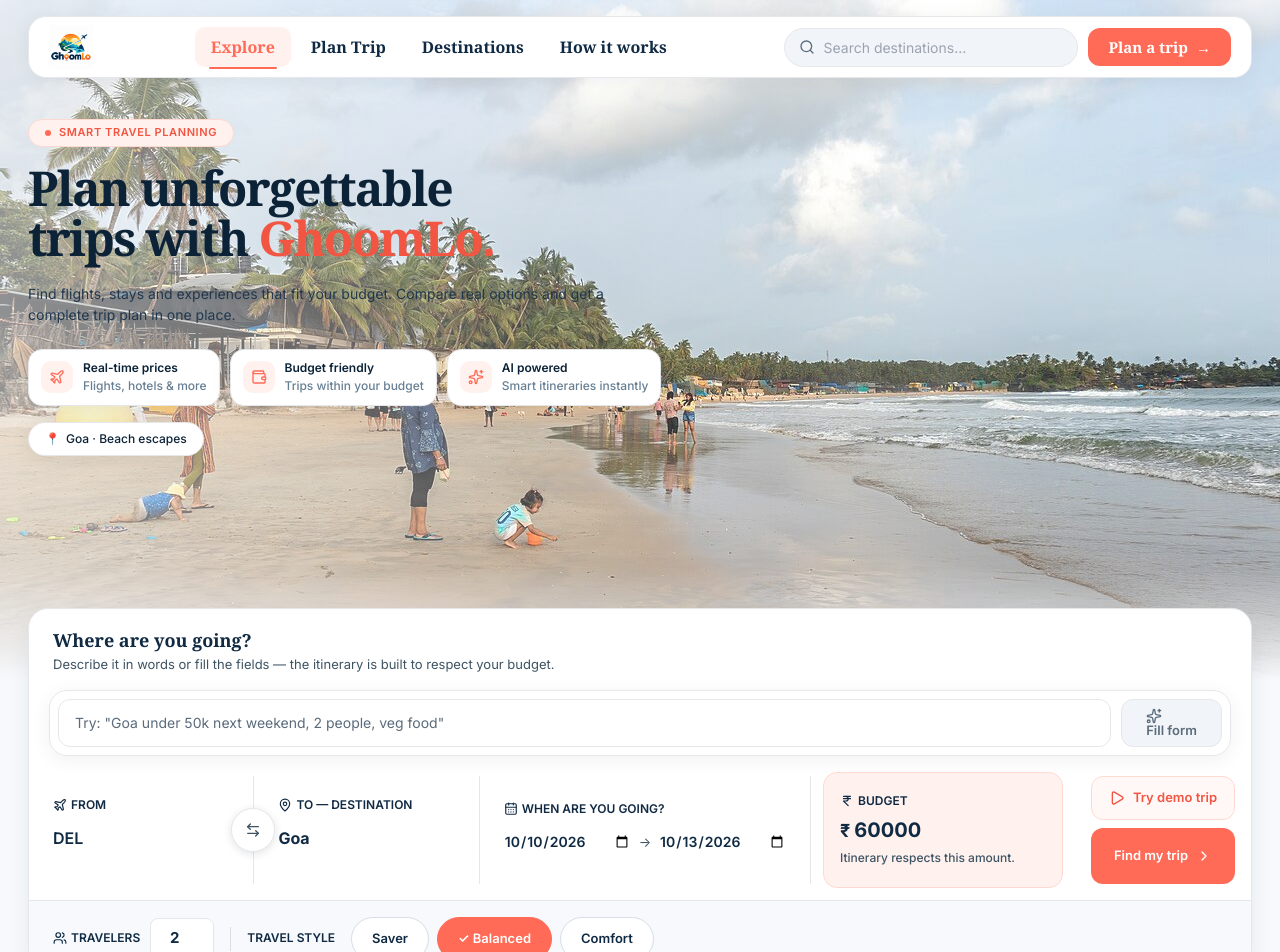
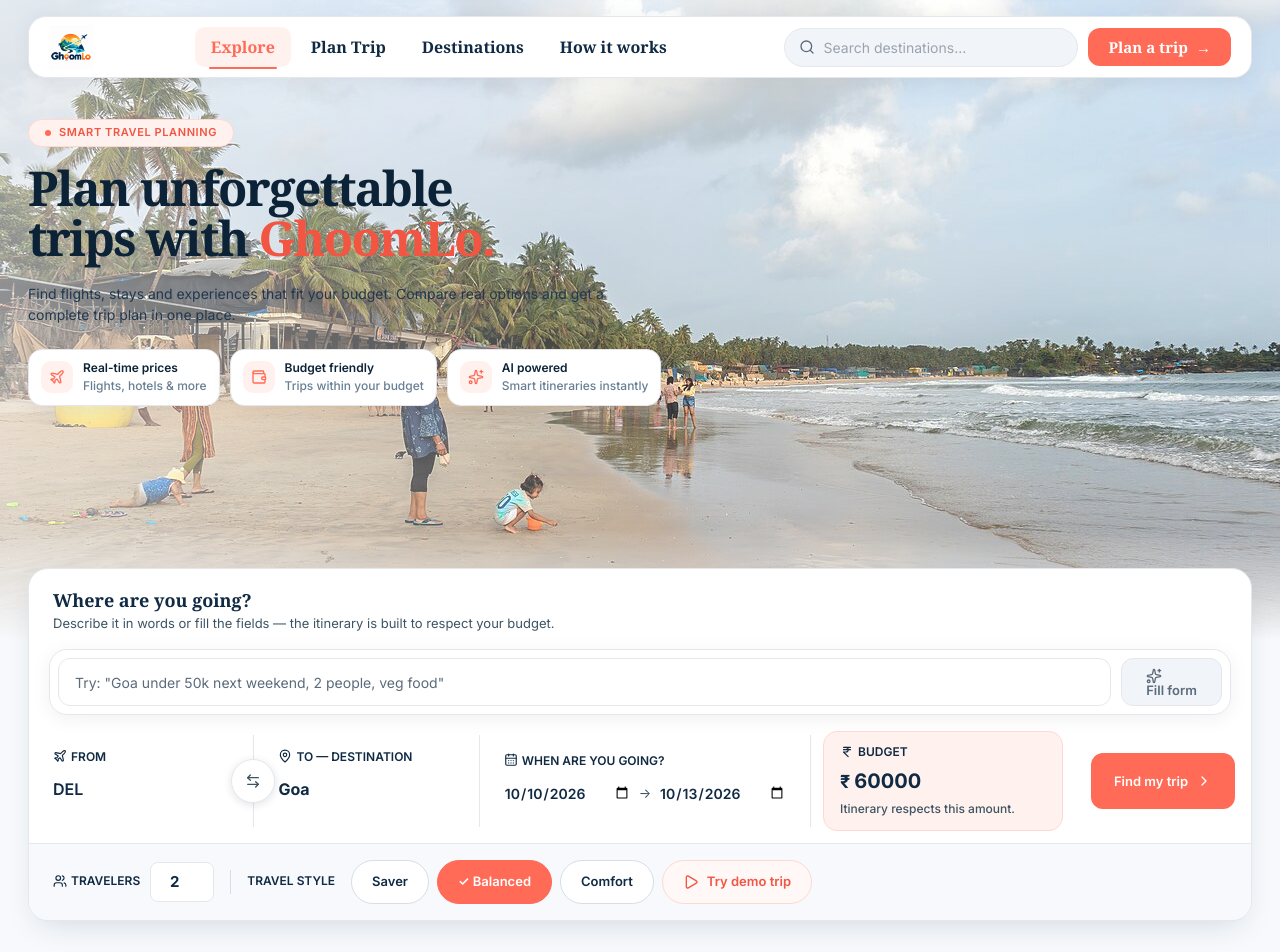
Before and after one commit to harshitsingh070/GhumLo, a React (Vite) app in the folder frontend-react/: page / in a window 1280 px wide. Shown: the top 952 px of the page. Built offline with nearby package versions, Linux system fonts and the light colour scheme.

Commit message:
feat : ui

```diff
--- a/frontend-react/src/components/Hero.jsx
+++ b/frontend-react/src/components/Hero.jsx
@@ -28,21 +28,30 @@
     return () => window.clearInterval(timer);
   }, [destination]);
 
-  const img = photos[photoIndex] || photos[0];
+
   const known = DESTINATIONS.find((d) =>
     String(destination).toLowerCase().includes(d.name.toLowerCase())
   );
 
   return (
     <HeroShell id="home">
-      {/* Full-background destination image */}
-      <img
-        src={img}
-        alt={known ? known.alt : `${destination} destination`}
-        className="absolute inset-0 h-full w-full object-cover"
-        loading="eager"
-        style={{ objectPosition: "center 38%", filter: "contrast(1.06) saturate(1.08)" }}
-      />
+      {/* Full-background destination images — crossfade between photos */}
+      {photos.map((src, i) => (
+        <img
+          key={src}
+          src={src}
+          alt={i === 0 ? (known ? known.alt : `${destination} destination`) : ""}
+          aria-hidden={i !== photoIndex}
+          className="absolute inset-0 h-full w-full object-cover"
+          loading={i === 0 ? "eager" : "lazy"}
+          style={{
+            objectPosition: "center 38%",
+            filter: "contrast(1.06) saturate(1.08)",
+            opacity: i === photoIndex ? 1 : 0,
+            transition: "opacity 1.2s ease-in-out",
+          }}
+        />
+      ))}
 
       <HeroVeil />
 
@@ -77,7 +86,7 @@
               {FEATURES.map(({ icon: Icon, title, sub }) => (
                 <div
                   key={title}
-                  className="flex shrink-0 items-center gap-2.5 rounded-[14px] px-3 py-2.5 transition-all hover:-translate-y-0.5"
+                  className="flex shrink-0 items-center gap-2.5 rounded-[14px] px-3 py-2.5"
                   style={{
                     background: "#FFFFFF",
                     border: "1px solid #E5E7EB",
@@ -99,21 +108,6 @@
               ))}
             </div>
 
-            {/* Destination chip — in-flow below pills so it can never
-                overlap them */}
-            <div className="mt-4">
-              <span
-                className="t-meta inline-flex items-center gap-1.5 rounded-full px-4 py-2"
-                style={{
-                  background: "#FFFFFF",
-                  border: "1px solid #E5E7EB",
-                  color: "#0B2237",
-                  boxShadow: "0 4px 20px rgba(15, 23, 42, 0.08)",
-                }}
-              >
-                <span style={{ color: "#FF6B57" }}>📍</span> {destination}{known ? ` · ${known.tag}` : ""}
-              </span>
-            </div>
             {plan?.best_pick && (
               <div className="mt-6 lg:hidden">
                 <TripPreviewCard plan={plan} onViewPlan={onViewPlan} />
--- a/frontend-react/src/components/TripForm.jsx
+++ b/frontend-react/src/components/TripForm.jsx
@@ -329,22 +329,12 @@
             </span>
           </label>
 
-          {/* Demo first, then the primary search action below it. */}
+          {/* Primary search action */}
           <div className="flex flex-col justify-center gap-2 p-3 sm:p-4 lg:min-w-[176px]">
-            <button
-              type="button"
-              onClick={onDemo}
-              disabled={loading || demoLoading}
-              className="tcc-focus tcc-touch inline-flex min-h-[44px] w-full items-center justify-center gap-2 rounded-[12px] px-4 t-btn"
-              style={{ background: "#FFF8F6", border: "1px solid #FFD9D1", color: "#F25542" }}
-            >
-              {demoLoading ? <ButtonSpinner /> : <Play className="h-4 w-4" aria-hidden="true" />}
-              {demoLoading ? "Loading demo..." : "Try demo trip"}
-            </button>
             <button
               id="trip-submit"
               type="submit"
-              disabled={loading || demoLoading}
+              disabled={loading}
               className="tcc-focus btn-primary inline-flex min-h-[56px] w-full items-center justify-center gap-2 rounded-[12px] px-5 t-btn"
             >
               {loading ? (
@@ -433,6 +423,16 @@
                 </label>
                 );
               })}
+              <button
+                type="button"
+                onClick={onDemo}
+                disabled={loading || demoLoading}
+                className="tcc-focus tcc-touch inline-flex min-h-[44px] items-center justify-center gap-2 rounded-full px-5 t-btn transition-all"
+                style={{ background: "#FFF8F6", border: "1px solid #FFD9D1", color: "#F25542" }}
+              >
+                {demoLoading ? <ButtonSpinner /> : <Play className="h-4 w-4" aria-hidden="true" />}
+                {demoLoading ? "Loading demo..." : "Try demo trip"}
+              </button>
             </div>
           </div>
 
```
